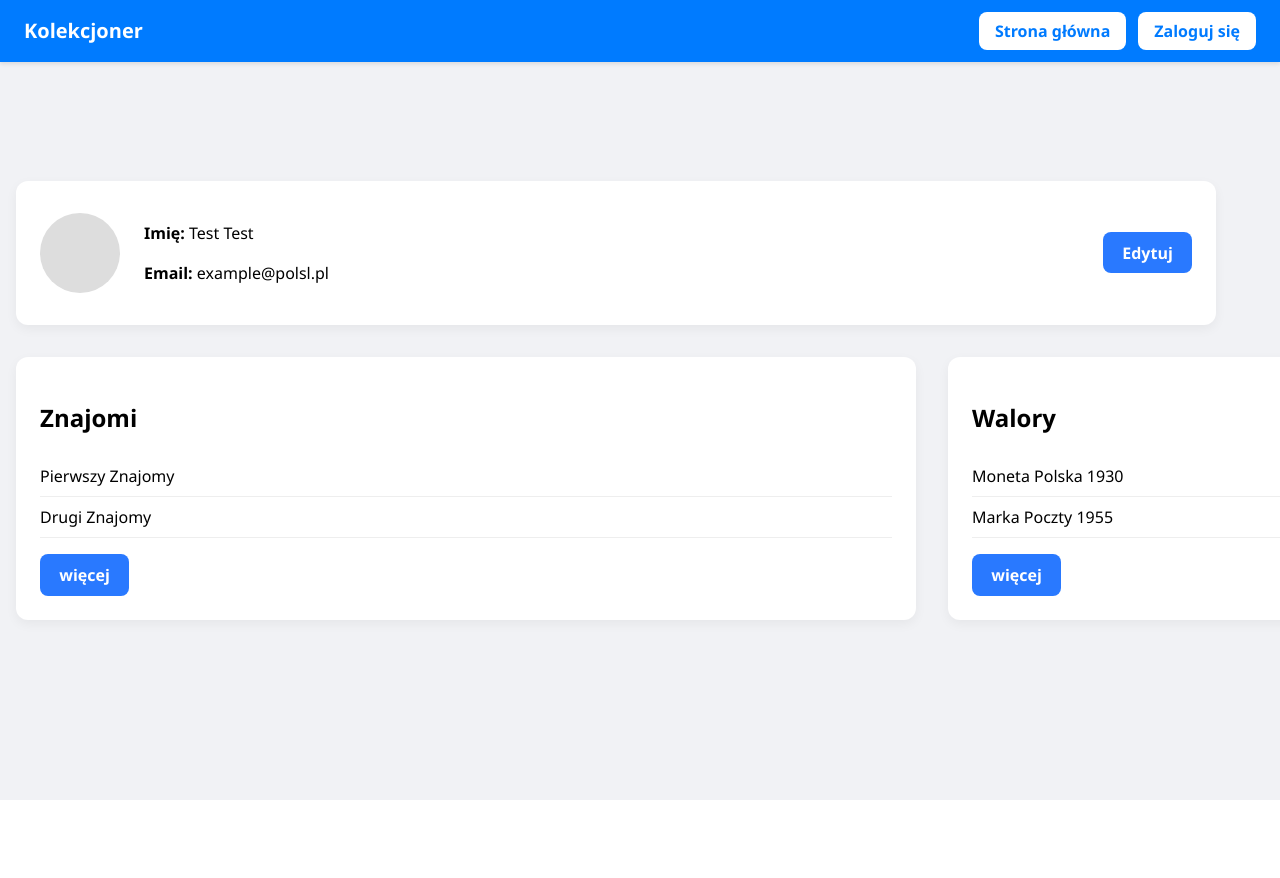
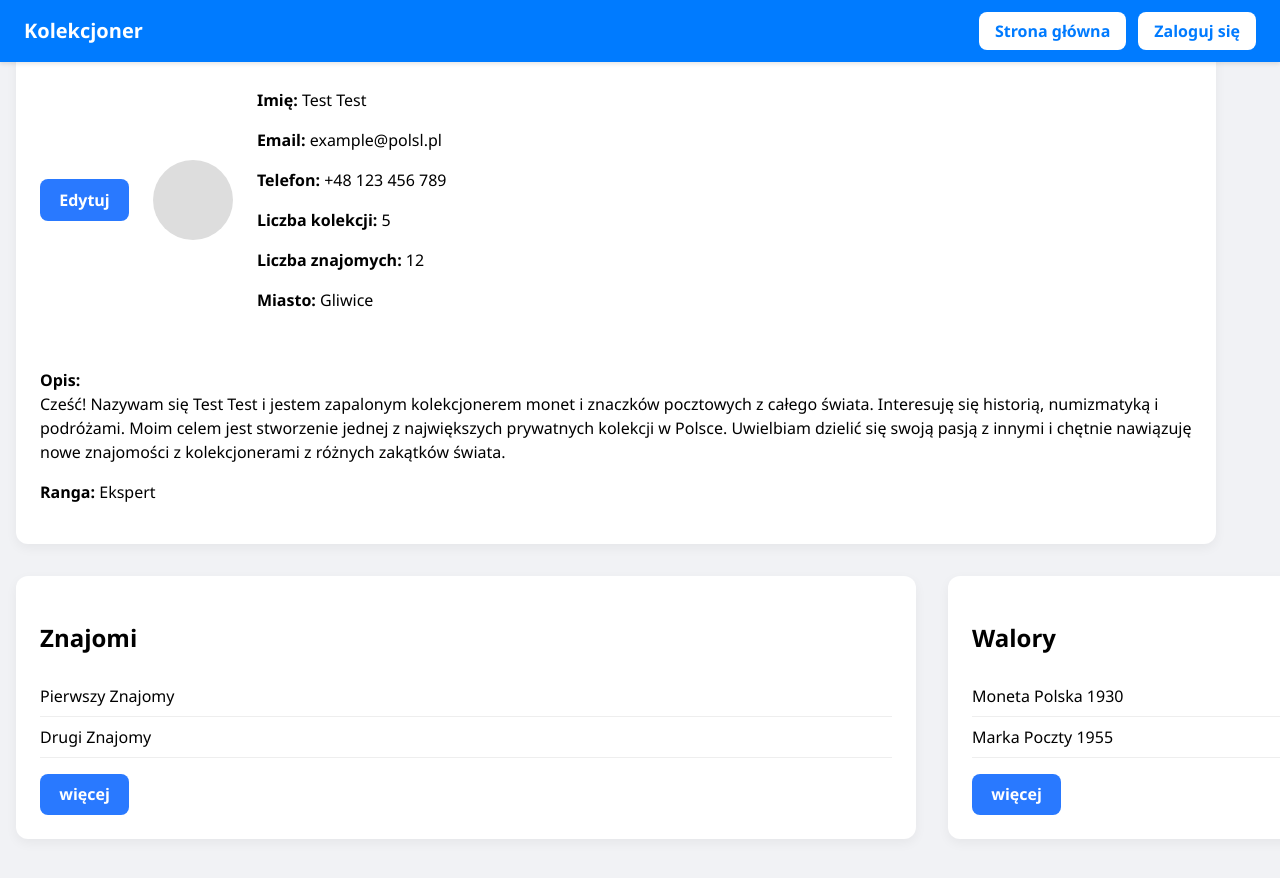
Before and after one commit to ilgut/collections-portal-frontend, a React (Vite) app: page / in a window 1280 px wide. Shown: the top 878 px of the page. Before the commit the page ends 800 px from the top, so only its background shows below. Built offline with nearby package versions, Linux system fonts and the light colour scheme.

Commit message:
Update MainPage.tsx
Nieznaczne zmiany w wyglądzie zewnętrznym

```diff
--- a/src/pages/MainPage.tsx
+++ b/src/pages/MainPage.tsx
@@ -1,20 +1,44 @@
 import React from "react";
 import "./MainPage.css";
+import { useNavigate } from "react-router-dom";
 
 const Main: React.FC = () => {
+    const nav = useNavigate();
+
     return (
         <div className="main-container">
             <div className="card profile-section">
+                <button
+                    className="btn edit-button"
+                    onClick={() => nav("/Edit")}
+                >
+                    Edytuj
+                </button>
+
                 <div className="profile-image"></div>
+
                 <div className="profile-details">
+                    <div className="profile-column">
+                        <p><strong>Imię:</strong> Test Test</p>
+                        <p><strong>Email:</strong> example@polsl.pl</p>
+                        <p><strong>Telefon:</strong> +48 123 456 789</p>
+                    </div>
+                    <div className="profile-column">
+                        <p><strong>Liczba kolekcji:</strong> 5</p>
+                        <p><strong>Liczba znajomych:</strong> 12</p>
+                        <p><strong>Miasto:</strong> Gliwice</p>
+                    </div>
+                </div>
+
+                <div className="profile-extra">
                     <p>
-                        <strong>Imię:</strong> Test Test
+                        <strong>Opis:</strong><br />
+                        Cześć! Nazywam się Test Test i jestem zapalonym kolekcjonerem monet i znaczków pocztowych z całego świata.
+                        Interesuję się historią, numizmatyką i podróżami. Moim celem jest stworzenie jednej z największych prywatnych kolekcji w Polsce.
+                        Uwielbiam dzielić się swoją pasją z innymi i chętnie nawiązuję nowe znajomości z kolekcjonerami z różnych zakątków świata.
                     </p>
-                    <p>
-                        <strong>Email:</strong> example@polsl.pl
-                    </p>
+                    <p><strong>Ranga:</strong> Ekspert</p>
                 </div>
-                <button className="btn edit-button">Edytuj</button>
             </div>
 
             <div className="content-section">
```
